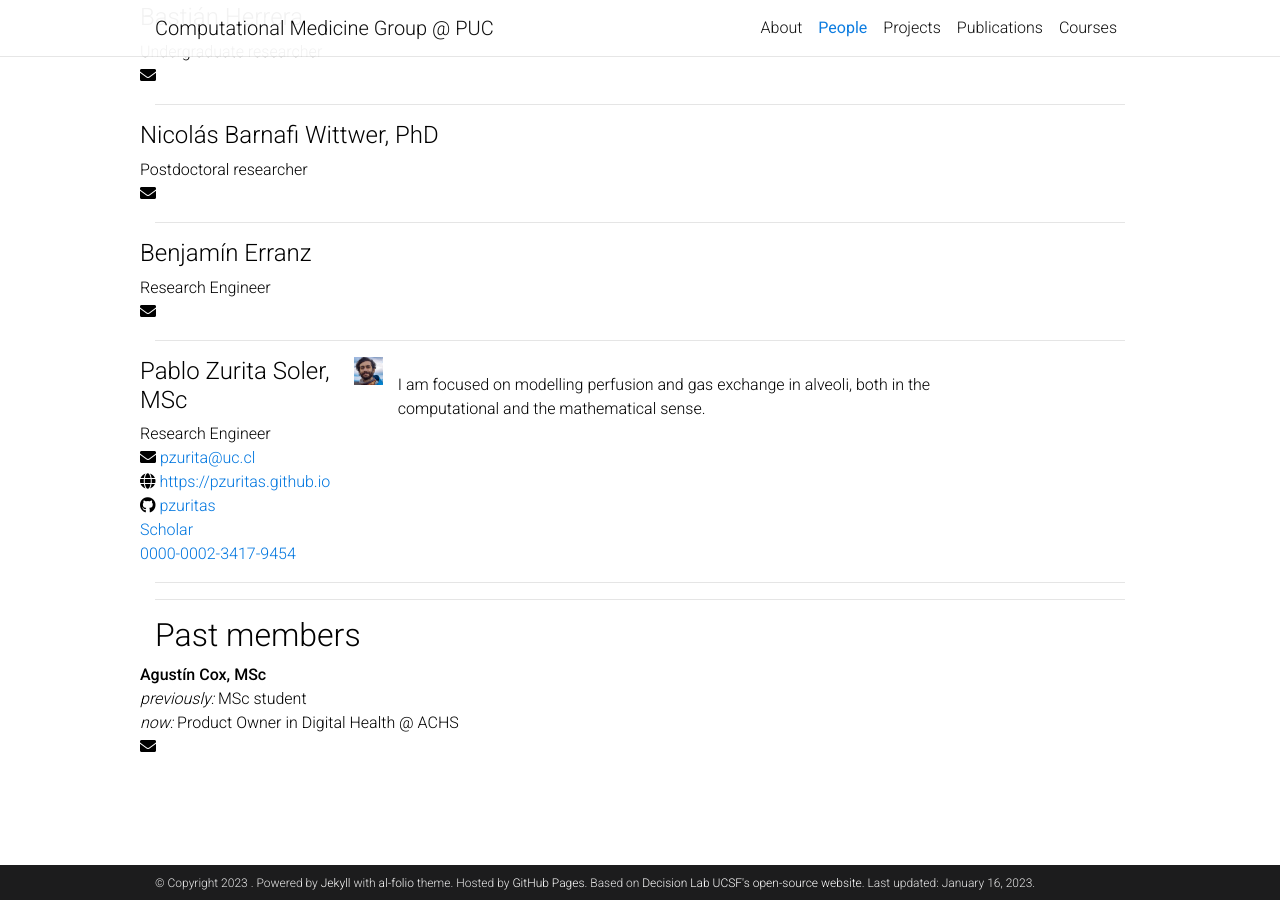
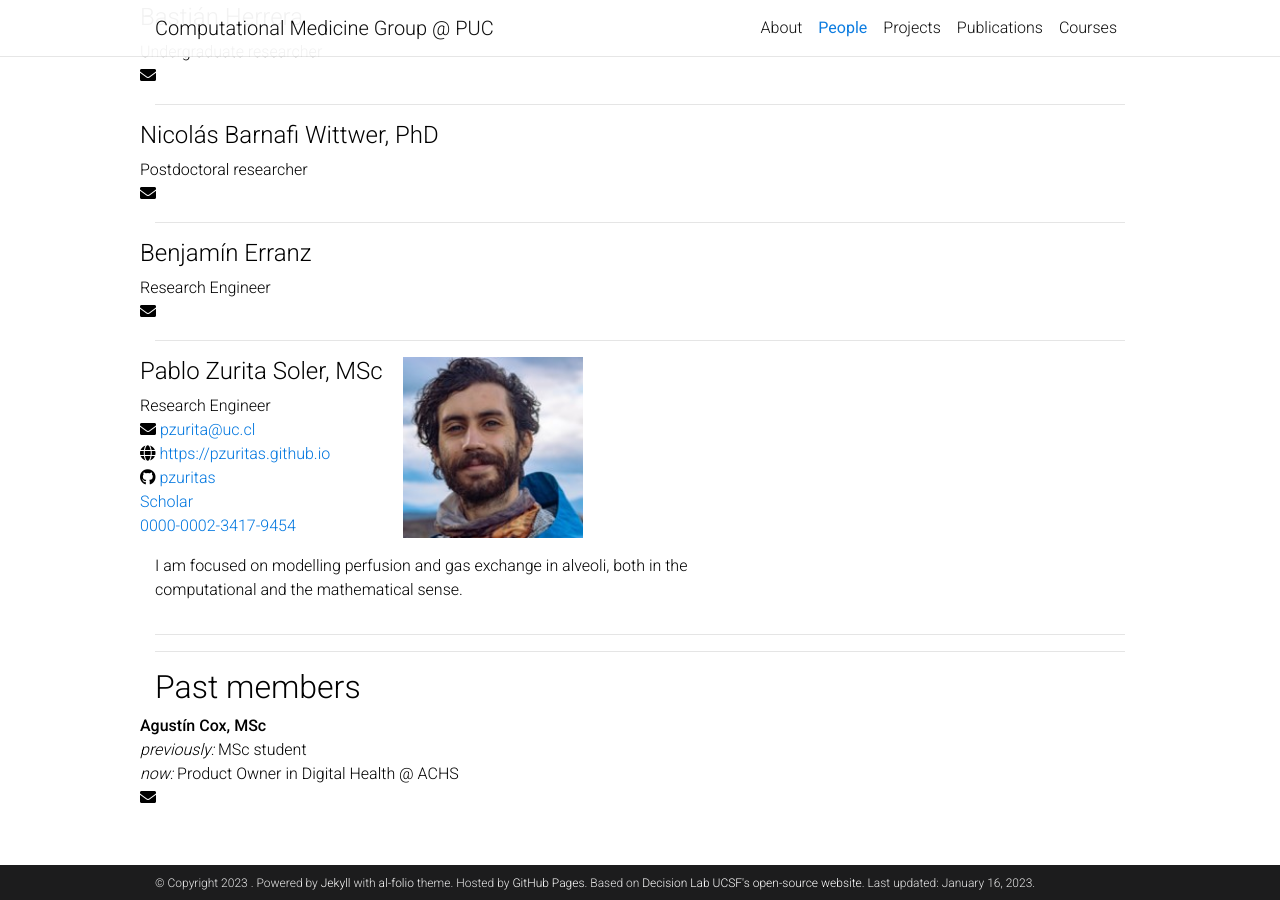
Before and after one commit to comp-medicine-uc/comp-medicine-uc.github.io, a Jekyll site: the page built from _pages/people.md, in a window 1280 px wide and 900 px high, scrolled down 1123 px. Built offline with Jekyll 4.4.1, drawn with Linux system fonts in a browser that asks for light colours; comment, search, counter and statistics services are not loaded; a style sheet for code colours, icons or effects is not loaded.

Commit message:
Picture location change

```diff
--- a/_pages/people.md
+++ b/_pages/people.md
@@ -10,7 +10,6 @@ nav_order: 1
 <!-- The paddingtop and margin-top edits allow anchors to link properly. -->
 <div id = "{{person.name}}" class="row" style="padding-top: 60px; margin-top: -60px;">
     <div>
-        {% if person.image %}<img style="float: right; width: 20%; padding-left: 20px;" src="{{ person.image | prepend: '/assets/img/' | prepend: site.baseurl | prepend: site.url }}" alt="photo of {{person.name}}">{% endif %}
         <h4>{{person.name}}{% if person.degrees %}, {{person.degrees}} {% endif %}</h4>
         {{person.position}} <br>
         <i class="fa fa-envelope"></i> <a href= "{{mailto:person.email}}" target="_blank">{{person.email}}</a> <br>
@@ -27,6 +26,7 @@ nav_order: 1
           <i class="ai ai-orcid"></i> <a href="http://{{person.orcid}}" target="_blank"> {{person.orcid}}</a> <br>
         {% endif %}
     </div>
+    {% if person.image %}<img style="float: right; width: 20%; padding-left: 20px;" src="{{ person.image | prepend: '/assets/img/' | prepend: site.baseurl | prepend: site.url }}" alt="photo of {{person.name}}">{% endif %}
     <div class="col-sm-8">
         <p>{{person.description | markdownify}}</p>
     </div>
```
